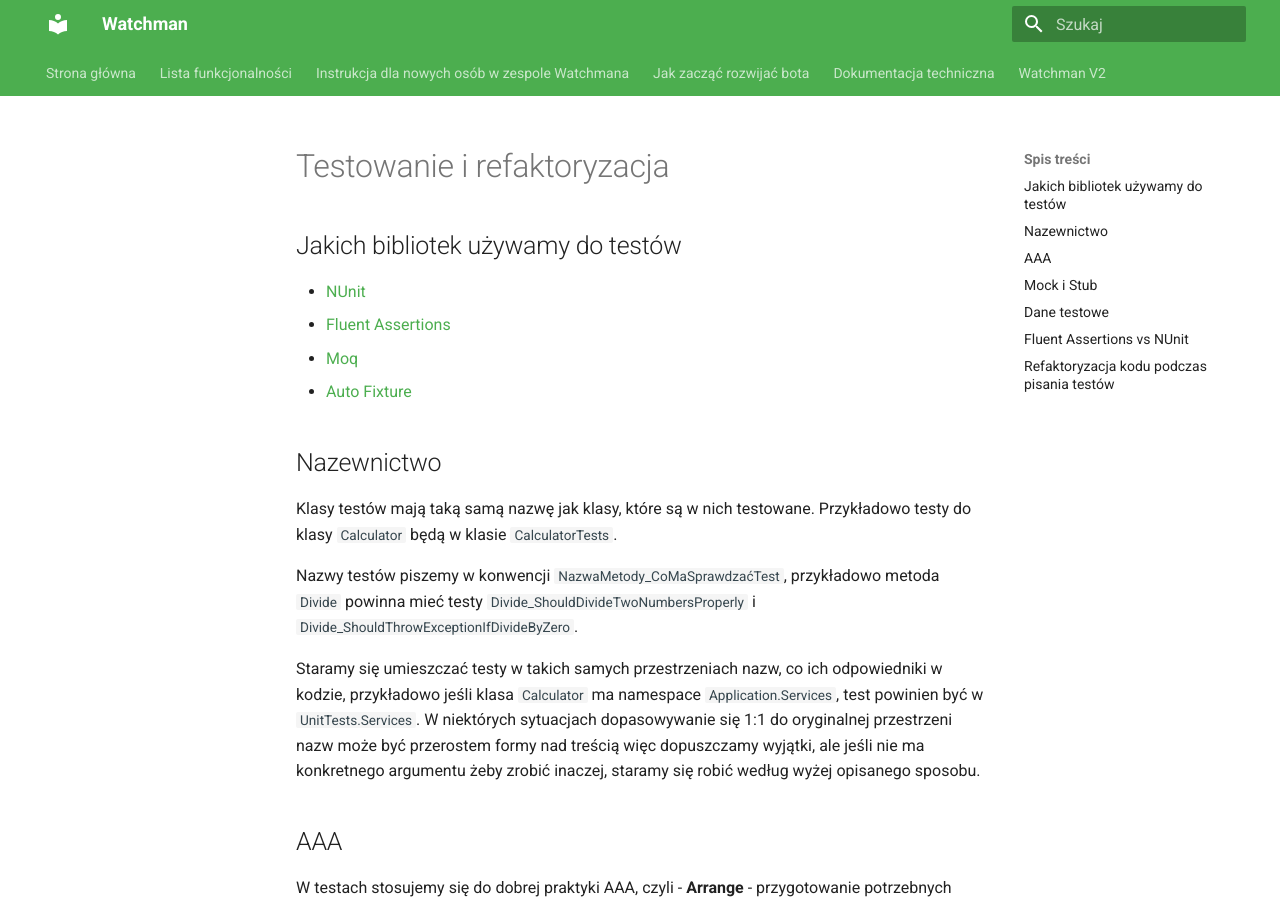
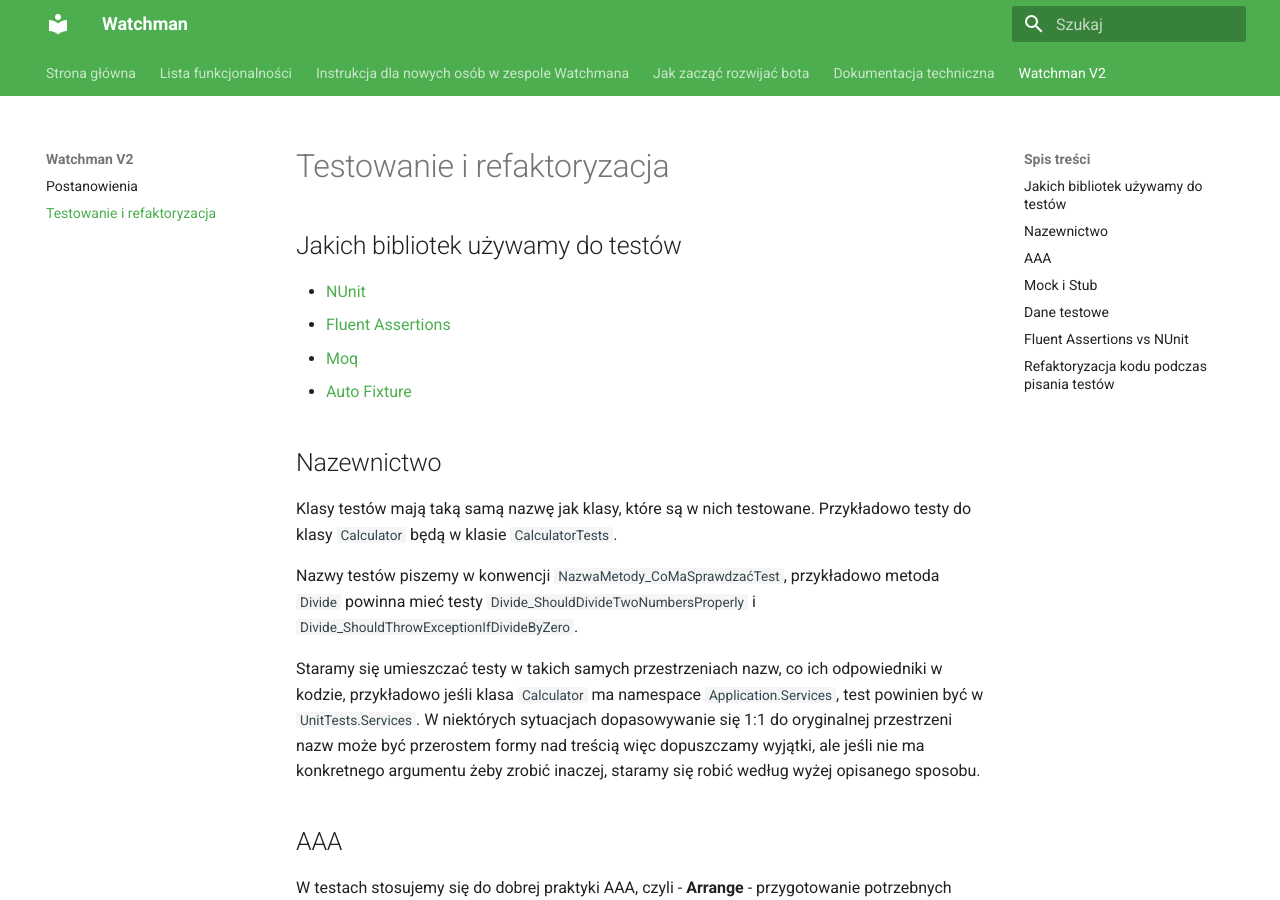
Before and after one commit to Devscord-Team/Watchman, an MkDocs documentation site: the page built from docs/WatchmanV2/2-testowanie-i-refaktoryzacja.md, in a window 1280 px wide and 900 px high. Built offline with MkDocs 1.6.1 and Material for MkDocs 9.7.7, drawn with Linux system fonts in a browser that asks for light colours.

Commit message:
Update mkdocs.yml

```diff
--- a/mkdocs.yml
+++ b/mkdocs.yml
@@ -17,6 +17,7 @@ nav:
       - 'Co się dzieje podczas inicjalizacji': 194-inicjalizacja.md
   - "Watchman V2":
     - "Postanowienia": WatchmanV2/1-postanowienia.md
+    - "Testowanie i refaktoryzacja": WatchmanV2/2-testowanie-i-refaktoryzacja.md
 theme:
   name: "material"
   language: pl
```
